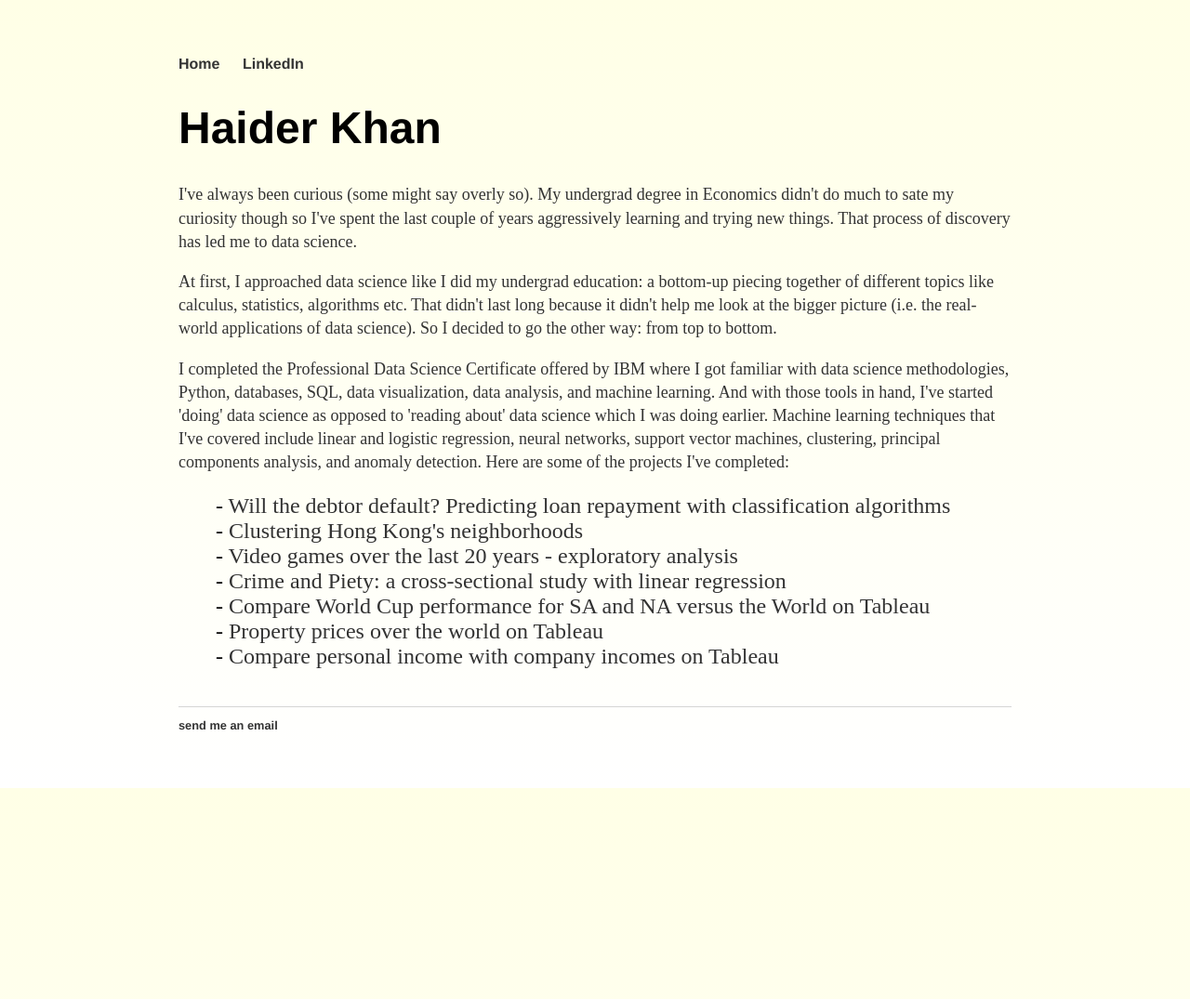
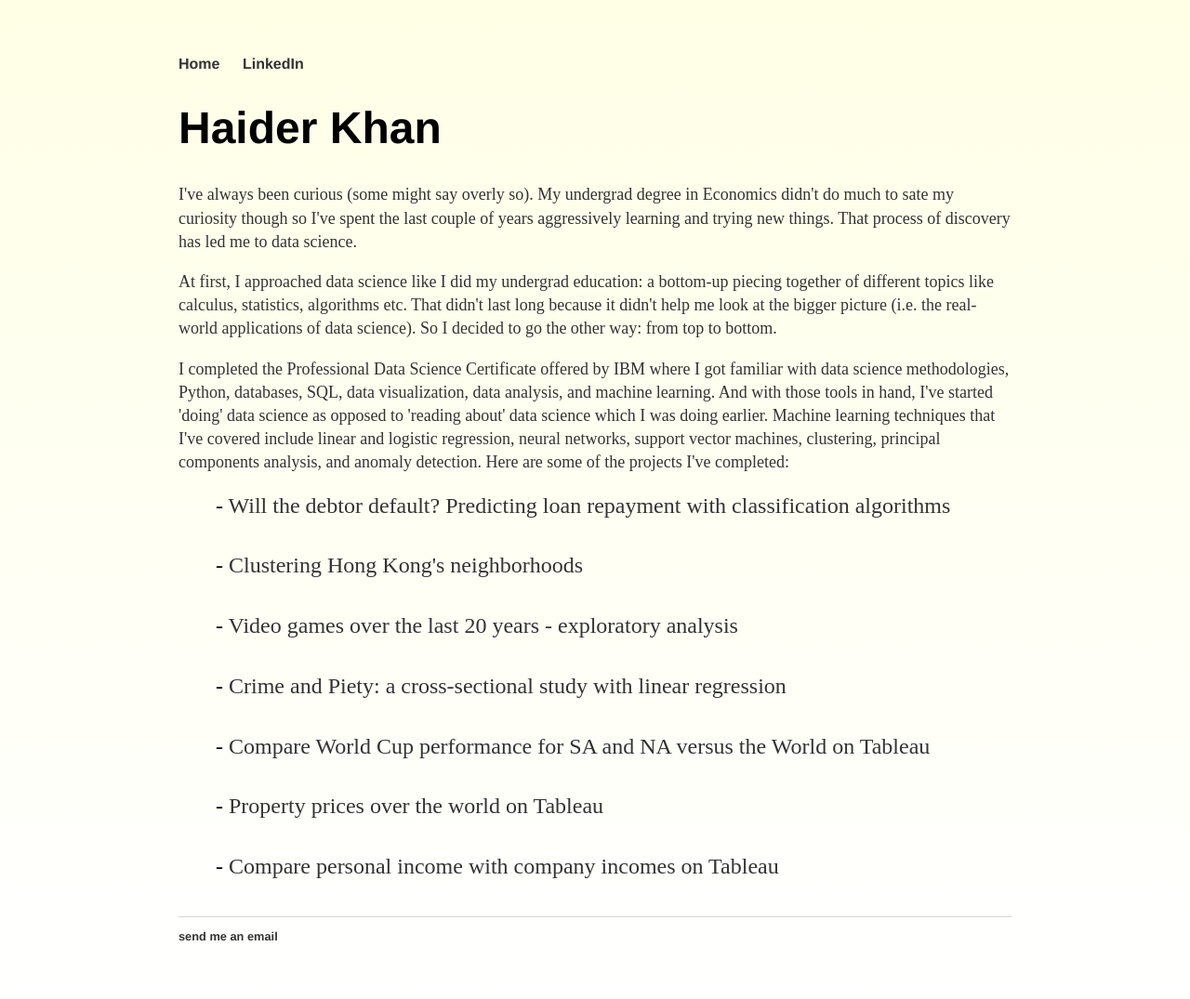
Before and after one commit to h2kh/h2kh.github.io, a Jekyll site: the page built from index.html, in a window 1280 px wide. Shown: the whole page at 93% size. Built offline with Jekyll 4.4.1, drawn with Linux system fonts in a browser that asks for light colours; before the commit the page ends 900 px from its top, so only the background shows below that.

Commit message:
Update main.css

```diff
--- a/css/main.css
+++ b/css/main.css
@@ -45,4 +45,5 @@ ul.posts {
 
 ul.posts li {
     list-style: none;
+    margin-bottom: 1cm
 }
```
